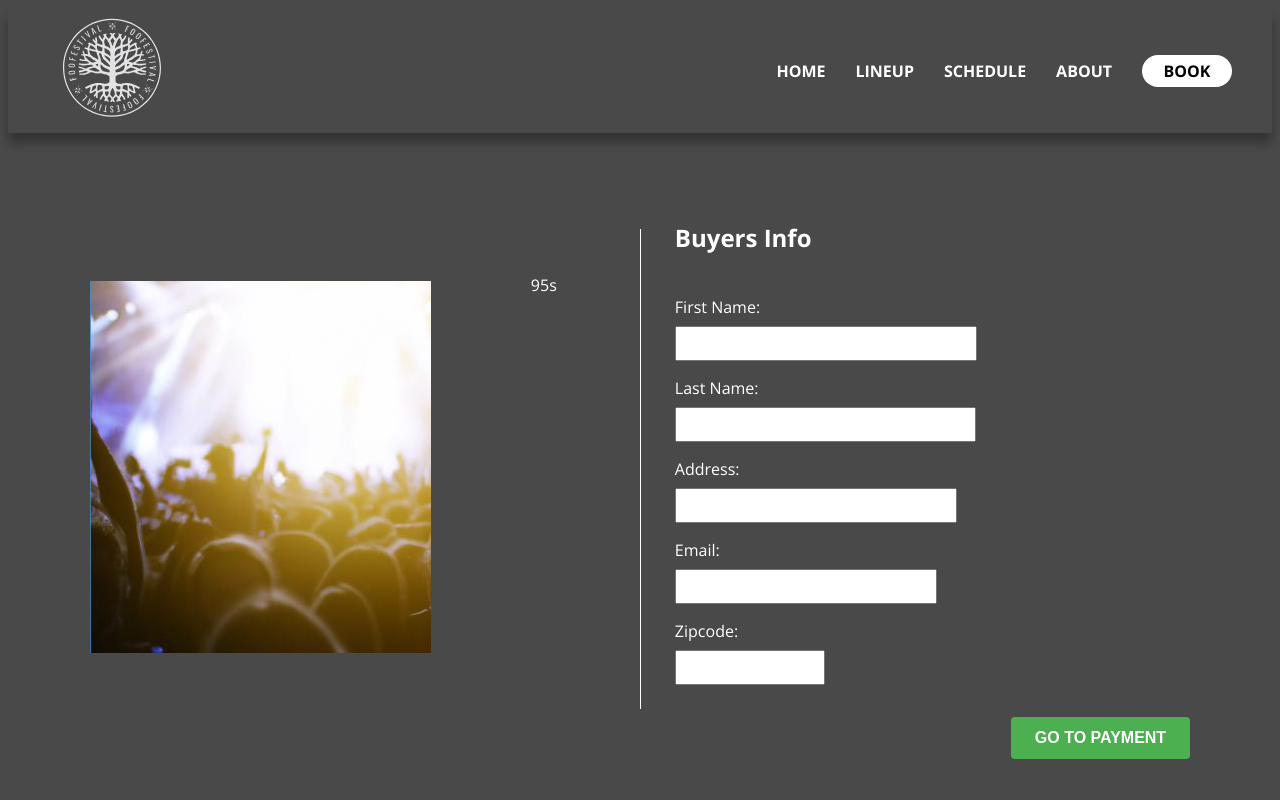
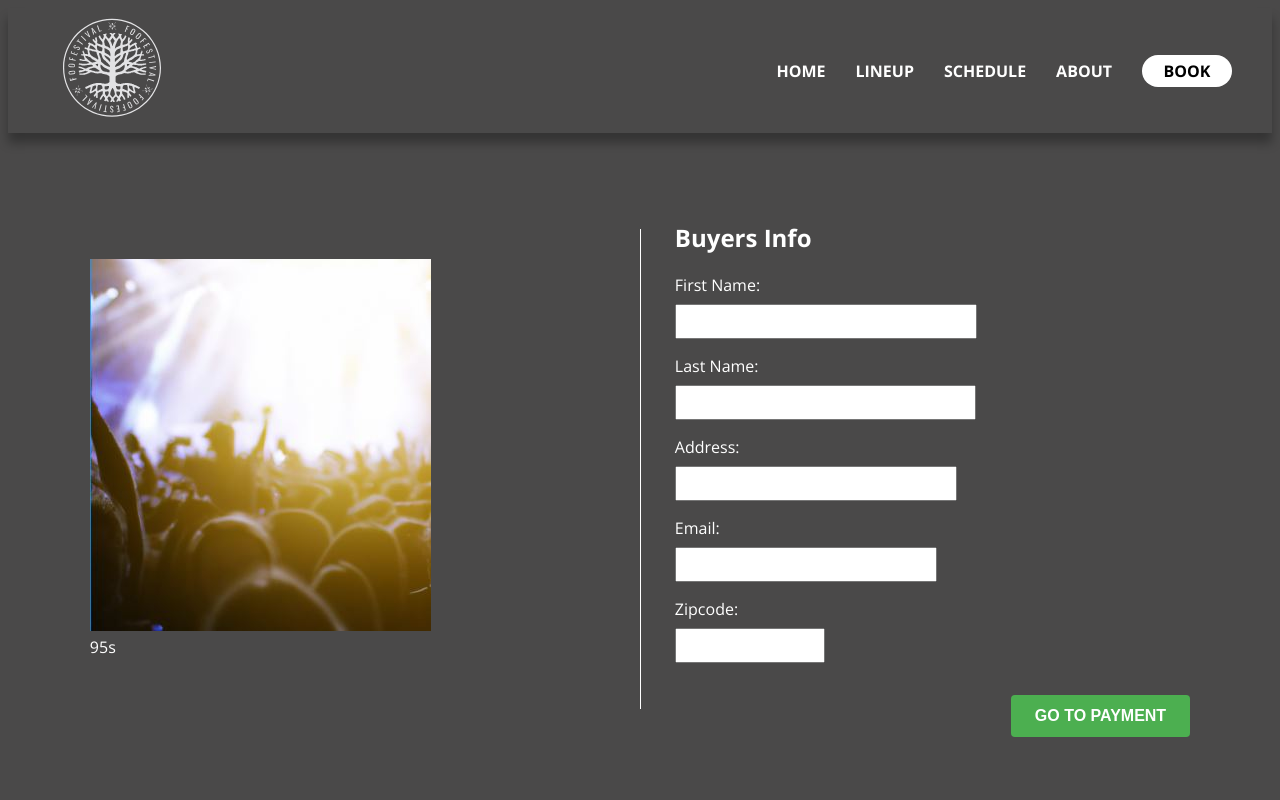
Before and after one commit to tombill143/foofest, a Next.js app: page /booking/buyers_info in a window 1280 px wide. Shown: the top 800 px of the page. Built offline with nearby package versions, Linux system fonts and the light colour scheme.

Commit message:
working timer (countsdown) with v1 styling

```diff
--- a/src/pages/booking/buyers_info.js
+++ b/src/pages/booking/buyers_info.js
@@ -34,7 +34,8 @@ const BuyersInfo = () => {
               src="/selectionimg.JPG"
               alt="Description of the image"
               className={styles.image}
-            />
+             />
+              <Timer seconds={100} />
           </div>
         </section>
         <section className={styles.home_hero}>
@@ -42,7 +43,7 @@ const BuyersInfo = () => {
             <div className={styles.checkboxContainer}>
               {/* Existing code for checkboxes and other elements */}
               <h2 className={styles.h2buyersInfo}>Buyers Info</h2>
-              <Timer seconds={100} />
+
 
               <form onSubmit={handleSubmit} className={styles.formContainer}>
                 <label>
```
